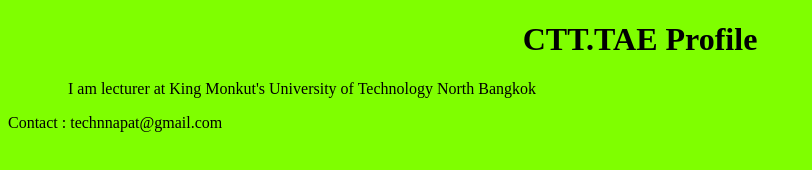
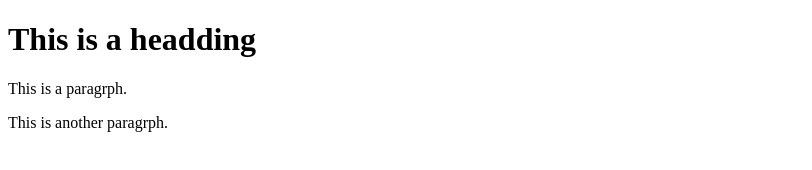
Before and after one commit to taechinnapat/github-desktop-project, a plain HTML site: page index.html in a window 1280 px wide. Shown: the whole page, without its empty margins (0-812 px from the left). Drawn offline with Linux system fonts and the light colour scheme.

Commit message:
First Html
First Html

```diff
--- a/index.html
+++ b/index.html
@@ -4,12 +4,10 @@
     <meta charset="UTF-8">
     <meta name="viewport" content="width=device-width, initial-scale=1.0">
     <title>Profile</title>
-    <link rel="stylesheet" href="css/index.css">
 </head>
 <body>
-    <h1>CTT.TAE Profile</h1>
-    <p>I am lecturer at King Monkut's University of Technology
-        North Bangkok</p>
-    <footer>Contact : technnapat@gmail.com</footer>
+    <h1>This is a headding</h1>
+    <p>This is a paragrph.</p>
+    <p>This is another paragrph.</p>
 </body>
 </html>
```
